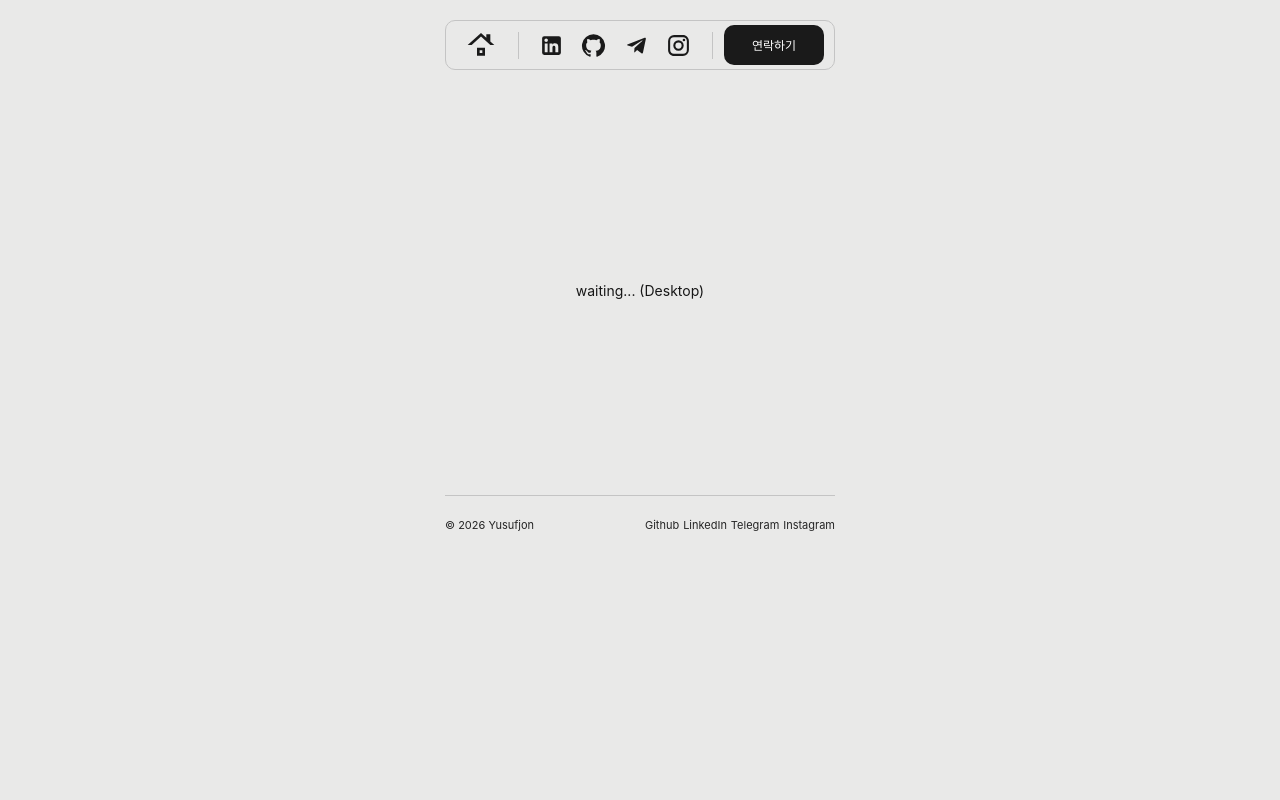
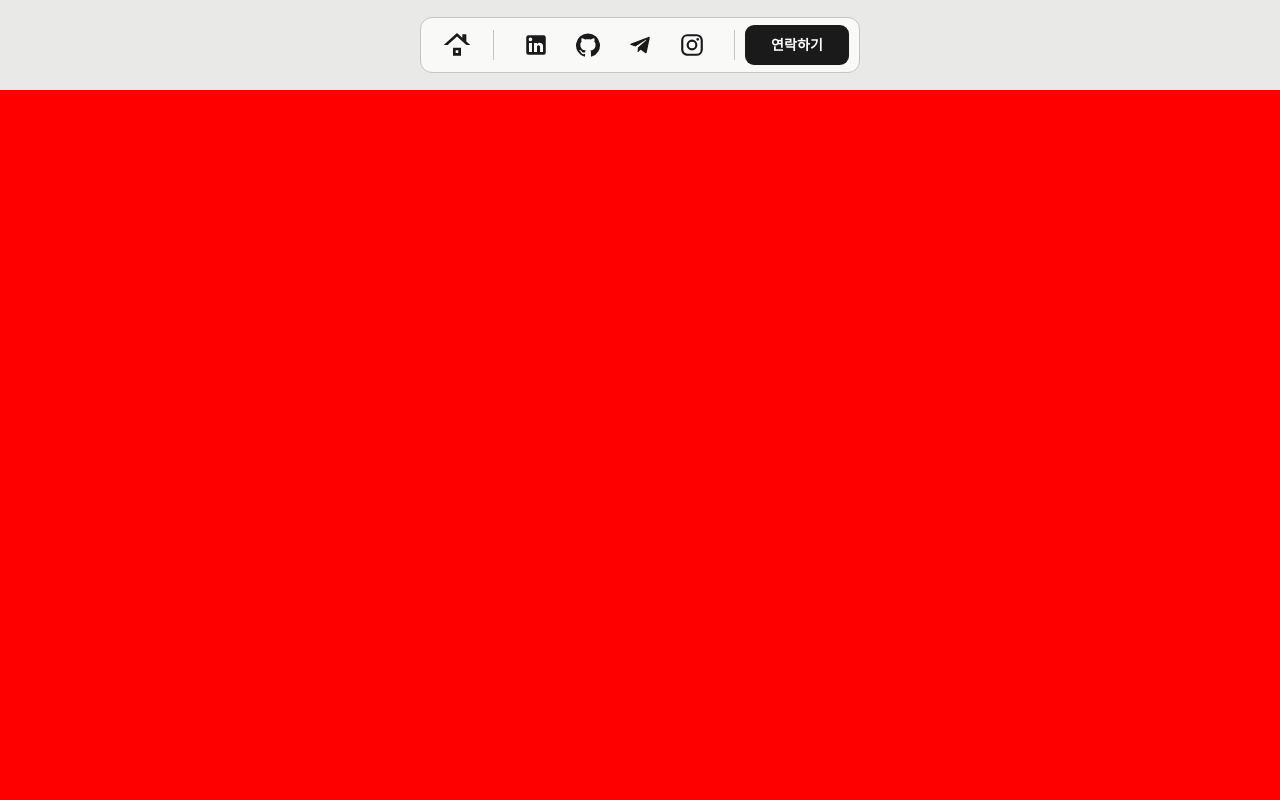
Before and after one commit to sharifjonovyusufjon/ys, a Next.js app: page / in a window 1280 px wide. Shown: the top 800 px of the page. Built offline with nearby package versions, Linux system fonts and the light colour scheme; what @mui/material-nextjs would draw is missing.

Commit message:
feat: navbar profeccional update

```diff
--- a/libs/components/HomePage/Header.tsx
+++ b/libs/components/HomePage/Header.tsx
@@ -10,11 +10,12 @@ const Header = () => {
         <Stack
           sx={{
             with: "100%",
-            height: "400px",
+            height: "2000px",
             display: "flex",
             flexDirection: "row",
             alignItems: "center",
             justifyContent: "center",
+            background: "red",
           }}
         >
           waiting... (Mobile)
@@ -27,11 +28,12 @@ const Header = () => {
         <Stack
           sx={{
             width: "100%",
-            height: "400px",
+            height: "2000px",
             display: "flex",
             flexDirection: "row",
             alignItems: "center",
             justifyContent: "center",
+            background: "red",
           }}
         >
           waiting... (Desktop)
--- a/libs/components/Navbar.tsx
+++ b/libs/components/Navbar.tsx
@@ -1,382 +1,348 @@
-import { Button, Link, Stack } from "@mui/material";
-import useDeviceDetect from "../hooks/useDeviceDetect";
+import { useEffect, useState } from "react";
+import {
+  Box,
+  Button,
+  Divider,
+  IconButton,
+  Link,
+  Stack,
+  Tooltip,
+} from "@mui/material";
+import { keyframes } from "@mui/material/styles";
+import type { SxProps, Theme } from "@mui/material/styles";
+import type { SvgIconComponent } from "@mui/icons-material";
 import RoofingOutlinedIcon from "@mui/icons-material/RoofingOutlined";
 import GitHubIcon from "@mui/icons-material/GitHub";
 import LinkedInIcon from "@mui/icons-material/LinkedIn";
 import InstagramIcon from "@mui/icons-material/Instagram";
 import TelegramIcon from "@mui/icons-material/Telegram";
+import MailOutlineRoundedIcon from "@mui/icons-material/MailOutlineRounded";
+
+/* ------------------------------------------------------------------ */
+/*  Types                                                              */
+/* ------------------------------------------------------------------ */
+
+interface SocialLinkItem {
+  label: string;
+  href: string;
+  Icon: SvgIconComponent;
+}
+
+interface SocialLinkProps extends SocialLinkItem {
+  delay: number;
+}
+
+/* ------------------------------------------------------------------ */
+/*  Config                                                             */
+/* ------------------------------------------------------------------ */
+
+const EMAIL = "yusufjon6727@gmail.com";
+
+const SOCIAL_LINKS: readonly SocialLinkItem[] = [
+  {
+    label: "LinkedIn",
+    href: "https://www.linkedin.com/in/yusufjon-sharifjonov-20128a33a/",
+    Icon: LinkedInIcon,
+  },
+  {
+    label: "GitHub",
+    href: "https://github.com/sharifjonovyusufjon",
+    Icon: GitHubIcon,
+  },
+  {
+    label: "Telegram",
+    href: "https://t.me/YusufjonSharifjonov",
+    Icon: TelegramIcon,
+  },
+  {
+    label: "Instagram",
+    href: "https://www.instagram.com/sharifjonovyusufjon/",
+    Icon: InstagramIcon,
+  },
+];
+
+const NAVBAR_HEIGHT = 90;
+
+const COLORS = {
+  ink: "#1a1a1a",
+  border: "#C4C4C4",
+  surface: "rgba(255, 255, 255, 0.72)",
+  hover: "rgba(26, 26, 26, 0.06)",
+} as const;
+
+const EASE = "cubic-bezier(0.22, 1, 0.36, 1)";
+const REDUCED_MOTION = "@media (prefers-reduced-motion: reduce)";
+
+/* ------------------------------------------------------------------ */
+/*  Animations                                                         */
+/*  "backwards" fill-mode: animatsiya tugagach element o'z stiliga     */
+/*  qaytadi, shuning uchun hover'dagi transform'lar ham ishlaydi.      */
+/* ------------------------------------------------------------------ */
+
+const pillOpen = keyframes`
+  0%   { opacity: 0; transform: scaleX(0.35) translateY(-12px); }
+  60%  { opacity: 1; }
+  100% { opacity: 1; transform: scaleX(1) translateY(0); }
+`;
+
+const itemIn = keyframes`
+  from { opacity: 0; transform: translateY(8px); }
+  to   { opacity: 1; transform: translateY(0); }
+`;
+
+const dividerGrow = keyframes`
+  from { transform: scaleY(0); }
+  to   { transform: scaleY(1); }
+`;
+
+const animatedItem = (delayMs: number) => ({
+  animation: `${itemIn} 500ms ${EASE} ${delayMs}ms backwards`,
+  [REDUCED_MOTION]: { animation: "none" },
+});
+
+const focusRing = (offset = 2) => ({
+  "&:focus-visible": {
+    outline: `2px solid ${COLORS.ink}`,
+    outlineOffset: `${offset}px`,
+  },
+});
+
+/* ------------------------------------------------------------------ */
+/*  Hooks                                                              */
+/* ------------------------------------------------------------------ */
+
+const useScrolled = (threshold = 8): boolean => {
+  const [scrolled, setScrolled] = useState<boolean>(false);
+
+  useEffect(() => {
+    const onScroll = (): void => setScrolled(window.scrollY > threshold);
+    onScroll();
+    window.addEventListener("scroll", onScroll, { passive: true });
+    return () => window.removeEventListener("scroll", onScroll);
+  }, [threshold]);
+
+  return scrolled;
+};
+
+/* ------------------------------------------------------------------ */
+/*  Sub-components                                                     */
+/* ------------------------------------------------------------------ */
+
+const NavDivider = () => (
+  <Divider
+    orientation="vertical"
+    flexItem
+    sx={{
+      my: "12px",
+      borderColor: COLORS.border,
+      transformOrigin: "center",
+      animation: `${dividerGrow} 400ms ${EASE} 300ms backwards`,
+      [REDUCED_MOTION]: { animation: "none" },
+    }}
+  />
+);
+
+const SocialLink = ({ label, href, Icon, delay }: SocialLinkProps) => (
+  <Tooltip title={label} arrow enterDelay={300}>
+    <IconButton
+      component="a"
+      href={href}
+      target="_blank"
+      rel="noopener noreferrer"
+      aria-label={label}
+      sx={{
+        width: { xs: 30, sm: 36 },
+        height: { xs: 30, sm: 36 },
+        flexShrink: 0,
+        color: COLORS.ink,
+        borderRadius: "8px",
+        transition: `transform 250ms ${EASE}, background-color 200ms ease`,
+        ...animatedItem(delay),
+        ...focusRing(),
+        "&:hover": {
+          backgroundColor: COLORS.hover,
+          transform: "translateY(-2px)",
+        },
+        "&:active": { transform: "scale(0.92)" },
+      }}
+    >
+      <Icon sx={{ fontSize: { xs: 22, sm: 26 } }} />
+    </IconButton>
+  </Tooltip>
+);
+
+/* ------------------------------------------------------------------ */
+/*  Navbar                                                             */
+/* ------------------------------------------------------------------ */
+
+const contactButtonSx: SxProps<Theme> = {
+  position: "relative",
+  overflow: "hidden",
+  flexShrink: 0,
+  height: { xs: 36, sm: 40 },
+  minWidth: { xs: 84, sm: 104 },
+  px: { xs: 1.5, sm: 2 },
+  borderRadius: "9px",
+  backgroundColor: COLORS.ink,
+  color: "#fff",
+  fontWeight: 600,
+  fontSize: { xs: 13, sm: 14 },
+  letterSpacing: "0.01em",
+  textTransform: "none",
+  ...animatedItem(700),
+  ...focusRing(3),
+  "& .label, & .icon": {
+    transition: `transform 350ms ${EASE}, opacity 250ms ease`,
+  },
+  "& .icon": {
+    position: "absolute",
+    inset: 0,
+    display: "flex",
+    alignItems: "center",
+    justifyContent: "center",
+    transform: "translateY(100%)",
+    opacity: 0,
+  },
+  "&:hover": { backgroundColor: COLORS.ink },
+  "&:hover .label": { transform: "translateY(-120%)", opacity: 0 },
+  "&:hover .icon": { transform: "translateY(0)", opacity: 1 },
+  "&:active": { transform: "scale(0.96)" },
+};
 
 const Navbar = () => {
-  const device = useDeviceDetect();
+  const scrolled = useScrolled();
 
-  const EMAIL = "yusufjon6727@gmail.com";
-  const SOCIAL = {
-    github: "https://github.com/sharifjonovyusufjon",
-    telegram: "https://t.me/YusufjonSharifjonov",
-    instagram: "https://www.instagram.com/sharifjonovyusufjon/",
-    linkedin: "https://www.linkedin.com/in/yusufjon-sharifjonov-20128a33a/",
-  };
-
-  const handleEmail = () => {
+  const handleEmail = (): void => {
     const subject = encodeURIComponent("프로젝트 관련 문의드립니다.");
     const body = encodeURIComponent("안녕하세요~ ");
     window.location.href = `mailto:${EMAIL}?subject=${subject}&body=${body}`;
   };
 
-  if (device === "mobile") {
   return (
     <>
-        <div
-          style={{
-            width: "100%",
-            height: "90px",
+      {/* Ekranga qotib turadigan header. Sahifa kontenti scroll paytida uning tagidan o'tadi. */}
+      <Box
+        component="header"
+        sx={{
+          position: "fixed",
+          top: 0,
+          left: 0,
+          right: 0,
+          zIndex: 1100,
+          boxSizing: "border-box",
+          height: NAVBAR_HEIGHT,
+          px: { xs: "16px", sm: "24px" },
           display: "flex",
-            flexDirection: "row",
           alignItems: "center",
           justifyContent: "center",
-          }}
-        >
-          <div
-            style={{
-              width: "390px",
-              height: "50px",
-              border: "1px solid #C4C4C4",
-              borderRadius: "10px",
-
-              display: "flex",
-              flexDirection: "row",
-              alignItems: "center",
-              justifyContent: "space-between",
+          // Navbar atrofidagi shaffof joy ostidagi kontentni bosishga xalaqit bermasin
+          pointerEvents: "none",
         }}
       >
         <Stack
-              style={{
-                width: "70px",
+          component="nav"
+          aria-label="Main navigation"
+          sx={{
+            pointerEvents: "auto",
             display: "flex",
             flexDirection: "row",
+            alignItems: "stretch",
+            boxSizing: "border-box",
+            width: "100%",
+            maxWidth: { xs: "370px", sm: "440px" },
+            minWidth: 0,
+            height: { xs: 50, sm: 56 },
+            border: `1px solid ${COLORS.border}`,
+            borderRadius: "12px",
+            backgroundColor: COLORS.surface,
+            backdropFilter: "blur(12px) saturate(160%)",
+            WebkitBackdropFilter: "blur(12px) saturate(160%)",
+            boxShadow: scrolled
+              ? "0 8px 24px -12px rgba(26, 26, 26, 0.25)"
+              : "0 0 0 rgba(0, 0, 0, 0)",
+            transformOrigin: "center",
+            animation: `${pillOpen} 700ms ${EASE} backwards`,
+            transition: "box-shadow 300ms ease",
+            [REDUCED_MOTION]: { animation: "none", transition: "none" },
+          }}
+        >
+          {/* Home */}
+          <Box
+            sx={{
+              flexShrink: 0,
+              px: { xs: 1.25, sm: 2 },
+              display: "flex",
               alignItems: "center",
               justifyContent: "center",
             }}
           >
             <Link
               href="/"
+              aria-label="Home"
               sx={{
+                display: "flex",
+                color: COLORS.ink,
+                borderRadius: "8px",
+                p: 0.5,
+                transition: `transform 350ms ${EASE}`,
+                ...animatedItem(350),
+                ...focusRing(),
+                "&:hover": { transform: "rotate(-8deg) scale(1.08)" },
+              }}
+            >
+              <RoofingOutlinedIcon sx={{ fontSize: { xs: 28, sm: 32 } }} />
+            </Link>
+          </Box>
+
+          <NavDivider />
+
+          {/* Social */}
+          <Stack
+            sx={{
+              flex: 1,
+              minWidth: 0,
+              px: { xs: 0.5, sm: 1 },
               display: "flex",
               flexDirection: "row",
               alignItems: "center",
-                  justifyContent: "center",
+              justifyContent: "space-evenly",
             }}
           >
-                <RoofingOutlinedIcon
-                  sx={{ color: "#242424", fontSize: "32px" }}
-                />
-              </Link>
+            {SOCIAL_LINKS.map((item, i) => (
+              <SocialLink key={item.label} {...item} delay={420 + i * 70} />
+            ))}
           </Stack>
-            <div
-              style={{
-                width: "1px",
-                height: "27px",
-                background: "#C4C4C4",
-              }}
-            ></div>
-            <Stack
-              style={{
-                width: "190px",
+
+          <NavDivider />
+
+          {/* Contact */}
+          <Box
+            sx={{
+              flexShrink: 0,
+              px: { xs: 1, sm: 1.25 },
               display: "flex",
-                flexDirection: "row",
               alignItems: "center",
-                justifyContent: "center",
-              }}
-            >
-              <Stack
-                style={{
-                  width: "160px",
-                  display: "flex",
-                  flexDirection: "row",
-                  alignItems: "center",
-                  justifyContent: "space-between",
-                }}
-              >
-                <Link
-                  href={SOCIAL.linkedin}
-                  target="_blank"
-                  rel="noopener noreferrer"
-                  underline="none"
-                  sx={{
-                    width: "32px",
-                    height: "32px",
-                    display: "flex",
-                    flexDirection: "row",
-                    alignItems: "center",
-                    justifyContent: "center",
-                  }}
-                >
-                  <LinkedInIcon sx={{ color: "#242424", fontSize: "25px" }} />
-                </Link>
-                <Link
-                  href={SOCIAL.github}
-                  target="_blank"
-                  rel="noopener noreferrer"
-                  underline="none"
-                  sx={{
-                    width: "32px",
-                    height: "32px",
-                    display: "flex",
-                    flexDirection: "row",
-                    alignItems: "center",
-                    justifyContent: "center",
-                  }}
-                >
-                  <GitHubIcon sx={{ color: "#242424", fontSize: "25px" }} />
-                </Link>
-
-                <Link
-                  href={SOCIAL.telegram}
-                  target="_blank"
-                  rel="noopener noreferrer"
-                  underline="none"
-                  sx={{
-                    width: "32px",
-                    height: "32px",
-                    display: "flex",
-                    flexDirection: "row",
-                    alignItems: "center",
-                    justifyContent: "center",
-                  }}
-                >
-                  <TelegramIcon sx={{ color: "#1a1a1a", fontSize: "25px" }} />
-                </Link>
-                <Link
-                  href={SOCIAL.instagram}
-                  target="_blank"
-                  rel="noopener noreferrer"
-                  underline="none"
-                  sx={{
-                    width: "32px",
-                    height: "32px",
-                    display: "flex",
-                    flexDirection: "row",
-                    alignItems: "center",
-                    justifyContent: "center",
-                  }}
-                >
-                  <InstagramIcon sx={{ color: "#242424", fontSize: "25px" }} />
-                </Link>
-              </Stack>
-            </Stack>
-            <div
-              style={{
-                width: "1px",
-                height: "27px",
-                background: "#C4C4C4",
-              }}
-            ></div>
-            <Stack
-              style={{
-                width: "120px",
-                display: "flex",
-                flexDirection: "row",
-                alignItems: "center",
-                justifyContent: "center",
             }}
           >
             <Button
               onClick={handleEmail}
-                // variant="contained"
-                sx={{
-                  width: "100px",
-                  height: "40px",
-                  backgroundColor: "#242424",
-                  color: "#fff",
-                  borderRadius: "10px",
-                }}
+              disableElevation
+              aria-label={`Send an email to ${EMAIL}`}
+              sx={contactButtonSx}
             >
-                연락하기
+              <span className="label">연락하기</span>
+              <span className="icon" aria-hidden="true">
+                <MailOutlineRoundedIcon sx={{ fontSize: 22 }} />
+              </span>
             </Button>
+          </Box>
         </Stack>
-          </div>
-        </div>
+      </Box>
+
+      {/* Header fixed bo'lgani uchun sahifa boshidagi kontent uning ostida yopilib qolmasligi uchun joy */}
+      <Box aria-hidden="true" sx={{ height: NAVBAR_HEIGHT }} />
     </>
   );
-  } else {
-    return (
-      <>
-        <>
-          <div
-            style={{
-              width: "100%",
-              height: "90px",
-              display: "flex",
-              flexDirection: "row",
-              alignItems: "center",
-              justifyContent: "center",
-            }}
-          >
-            <div
-              style={{
-                width: "390px",
-                height: "50px",
-                border: "1px solid #C4C4C4",
-                borderRadius: "10px",
+};
 
-                display: "flex",
-                flexDirection: "row",
-                alignItems: "center",
-                justifyContent: "space-between",
-              }}
-            >
-              <Stack
-                style={{
-                  width: "70px",
-                  display: "flex",
-                  flexDirection: "row",
-                  alignItems: "center",
-                  justifyContent: "center",
-                }}
-              >
-                <Link
-                  href="/"
-                  sx={{
-                    display: "flex",
-                    flexDirection: "row",
-                    alignItems: "center",
-                    justifyContent: "center",
-                  }}
-                >
-                  <RoofingOutlinedIcon
-                    sx={{ color: "#1a1a1a", fontSize: "32px" }}
-                  />
-                </Link>
-              </Stack>
-              <div
-                style={{
-                  width: "1px",
-                  height: "27px",
-                  background: "#C4C4C4",
-                }}
-              ></div>
-              <Stack
-                style={{
-                  width: "190px",
-                  display: "flex",
-                  flexDirection: "row",
-                  alignItems: "center",
-                  justifyContent: "center",
-                }}
-              >
-                <Stack
-                  style={{
-                    width: "160px",
-                    display: "flex",
-                    flexDirection: "row",
-                    alignItems: "center",
-                    justifyContent: "space-between",
-                  }}
-                >
-                  <Link
-                    href={SOCIAL.linkedin}
-                    target="_blank"
-                    rel="noopener noreferrer"
-                    underline="none"
-                    sx={{
-                      width: "32px",
-                      height: "32px",
-                      display: "flex",
-                      flexDirection: "row",
-                      alignItems: "center",
-                      justifyContent: "center",
-                    }}
-                  >
-                    <LinkedInIcon sx={{ color: "#1a1a1a", fontSize: "25px" }} />
-                  </Link>
-                  <Link
-                    href={SOCIAL.github}
-                    target="_blank"
-                    rel="noopener noreferrer"
-                    underline="none"
-                    sx={{
-                      width: "32px",
-                      height: "32px",
-                      display: "flex",
-                      flexDirection: "row",
-                      alignItems: "center",
-                      justifyContent: "center",
-                    }}
-                  >
-                    <GitHubIcon sx={{ color: "#1a1a1a", fontSize: "25px" }} />
-                  </Link>
-
-                  <Link
-                    href={SOCIAL.telegram}
-                    target="_blank"
-                    rel="noopener noreferrer"
-                    underline="none"
-                    sx={{
-                      width: "32px",
-                      height: "32px",
-                      display: "flex",
-                      flexDirection: "row",
-                      alignItems: "center",
-                      justifyContent: "center",
-                    }}
-                  >
-                    <TelegramIcon sx={{ color: "#1a1a1a", fontSize: "25px" }} />
-                  </Link>
-                  <Link
-                    href={SOCIAL.instagram}
-                    target="_blank"
-                    rel="noopener noreferrer"
-                    underline="none"
-                    sx={{
-                      width: "32px",
-                      height: "32px",
-                      display: "flex",
-                      flexDirection: "row",
-                      alignItems: "center",
-                      justifyContent: "center",
-                    }}
-                  >
-                    <InstagramIcon
-                      sx={{ color: "#1a1a1a", fontSize: "25px" }}
-                    />
-                  </Link>
-                </Stack>
-              </Stack>
-              <div
-                style={{
-                  width: "1px",
-                  height: "27px",
-                  background: "#C4C4C4",
-                }}
-              ></div>
-              <Stack
-                style={{
-                  width: "120px",
-                  display: "flex",
-                  flexDirection: "row",
-                  alignItems: "center",
-                  justifyContent: "center",
-                }}
-              >
-                <Button
-                  onClick={handleEmail}
-                  // variant="contained"
-                  sx={{
-                    width: "100px",
-                    height: "40px",
-                    backgroundColor: "#1a1a1a",
-                    color: "#fff",
-                    borderRadius: "10px",
-                  }}
-                >
-                  연락하기
-                </Button>
-              </Stack>
-            </div>
-          </div>
-        </>
-      </>
-    );
-  }
-};
 export default Navbar;
--- a/pages/_document.tsx
+++ b/pages/_document.tsx
@@ -6,6 +6,7 @@ export default function Document() {
       <Head>
         <meta charSet="UTF-8" />
         <meta name="robots" content="index, follow" />
+        <meta name="viewport" content="width=device-width, initial-scale=1" />
 
         {/* Favicon — public/image.png (96x96) */}
         <link rel="icon" type="image/png" sizes="96x96" href="/image.png" />
```
Lines whose indentation alone changed are shown as unchanged.
